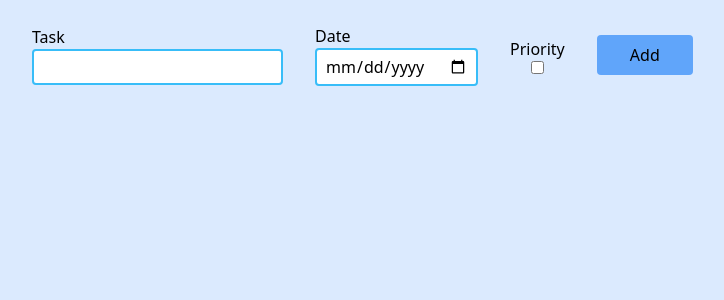
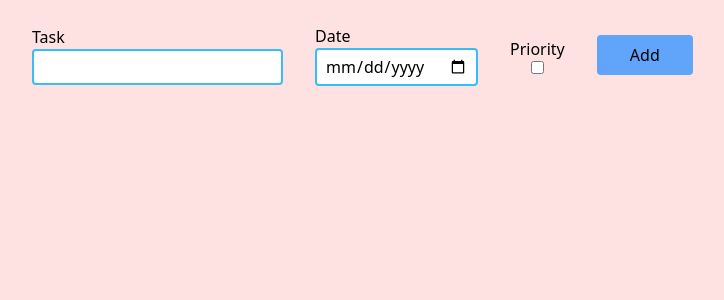
Before and after one commit to Nekromenzer/task-management, a React (Create React App) app: page / in a window 1280 px wide. Shown: the top 300 px of the page, without its empty margins (308-1032 px from the left). Built offline with nearby package versions, Linux system fonts and the light colour scheme.

Commit message:
bg color

```diff
--- a/src/App.js
+++ b/src/App.js
@@ -63,7 +63,7 @@ function App() {
 
   return (
     <div className="App">
-      <div className="h-screen pt-6 w-auto px-6 bg-blue-100 flex flex-col items-center">
+      <div className="h-screen pt-6 w-auto px-6 bg-red-100 flex flex-col items-center">
         <AddListForm
           tasks={tasks}
           handleOnChange={handleOnChange}
```
